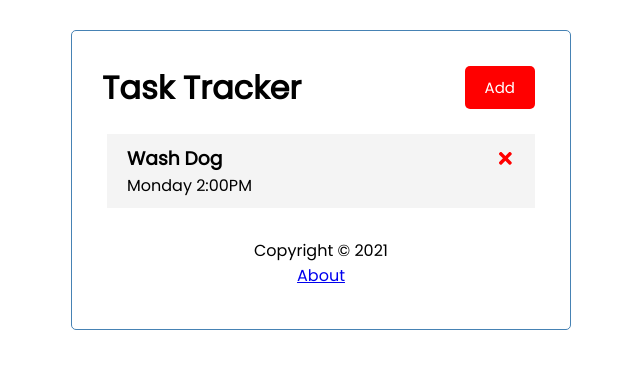
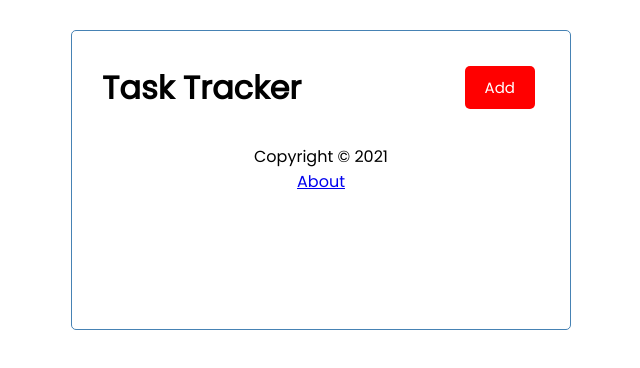
Before and after one commit to DwightX/React-Task-Tracker, a React (Create React App) app: page / in a window 1280 px wide. Shown: the top 368 px of the page, without its empty margins (319-959 px from the left). Built offline with nearby package versions, Linux system fonts and the light colour scheme; data requests are answered from the project's data file.

Commit message:
changing home page

```diff
--- a/db.json
+++ b/db.json
@@ -1,10 +1,3 @@
 {
-  "tasks": [
-    {
-      "text": "Wash Dog",
-      "day": "Monday 2:00PM",
-      "reminder": false,
-      "id": 1
-    }
-  ]
+  "tasks": []
 }
--- a/package.json
+++ b/package.json
@@ -1,4 +1,5 @@
 {
+  "homepage": "http://DwightX.github.io/React-Task-Tracker/home",
   "name": "react-task-tracker",
   "version": "0.1.0",
   "private": true,
@@ -15,6 +16,8 @@
     "web-vitals": "^1.1.2"
   },
   "scripts": {
+    "predeploy": "npm run build",
+    "deploy": "gh-pages -d build",
     "start": "react-scripts start",
     "build": "react-scripts build",
     "test": "react-scripts test",
@@ -38,5 +41,8 @@
       "last 1 firefox version",
       "last 1 safari version"
     ]
+  },
+  "devDependencies": {
+    "gh-pages": "^3.2.3"
   }
 }
--- a/src/App.js
+++ b/src/App.js
@@ -89,10 +89,10 @@ function App() {
 
     <div className="container">
       <Header onAdd={() => setShowAddTask(!showAddTask)} showAdd={showAddTask}/>
-      <Route path='/' exact render={() => (
+      <Route path='/home' exact render={() => (
         <>
         {showAddTask && <AddTask onAdd={addTasks}/>}
-        {tasks.length > 0 ? (
+        {tasks.length > 1 ? (
           <Tasks tasks={tasks} onDelete={deleteTask} onToggle={toggleReminder} />
         ) : (
           "No task to show"
```
Also changed, not shown: 1 other file (tests, documents, lock files or other folders).
